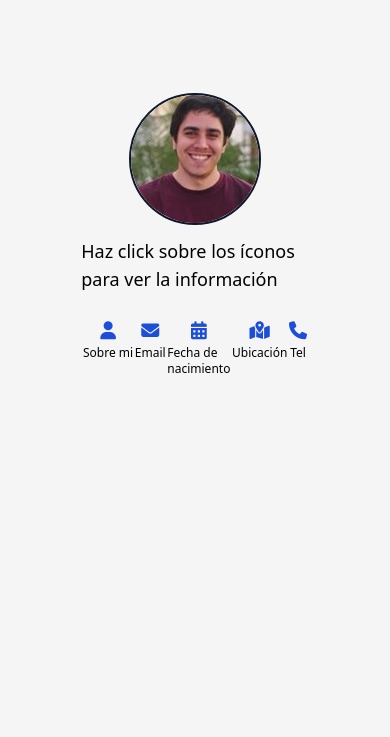
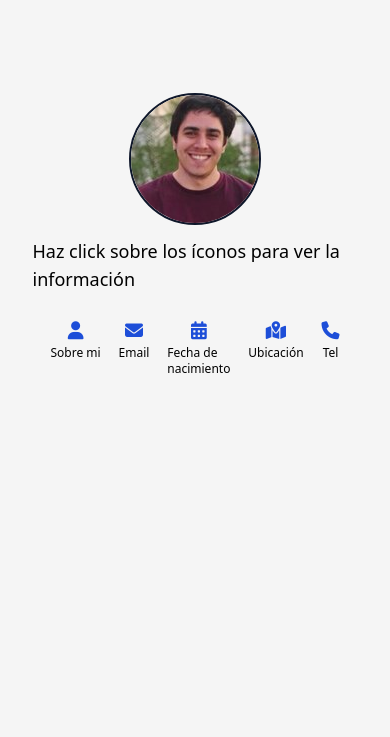
Before and after one commit to misaaon/proyecto-cv, a plain HTML site: page paginas/perfil.html in a window 390 px wide. Shown: the part 107-844 px from the top of the page. Drawn offline with nearby package versions, Linux system fonts and the light colour scheme.

Commit message:
arreglando diseño de perfil.html

```diff
--- a/paginas/perfil.html
+++ b/paginas/perfil.html
@@ -40,7 +40,7 @@
     </header>
 
 
-    <main class="h-screen w-7/12 m-auto">
+    <main class="h-screen w-10/12 m-auto lg:w-7/12">
         <div id="contenedorDatos" class="flex flex-col mt-24 gap-6 lg:gap-20">
             <div id="info" class="self-center">
                 <img src="../imagenes/perfil.jpg" alt="Foto candidato" class="w-30 m-auto rounded-full border-2 border-slate-900 mb-3 lg:w-50"/>
```
